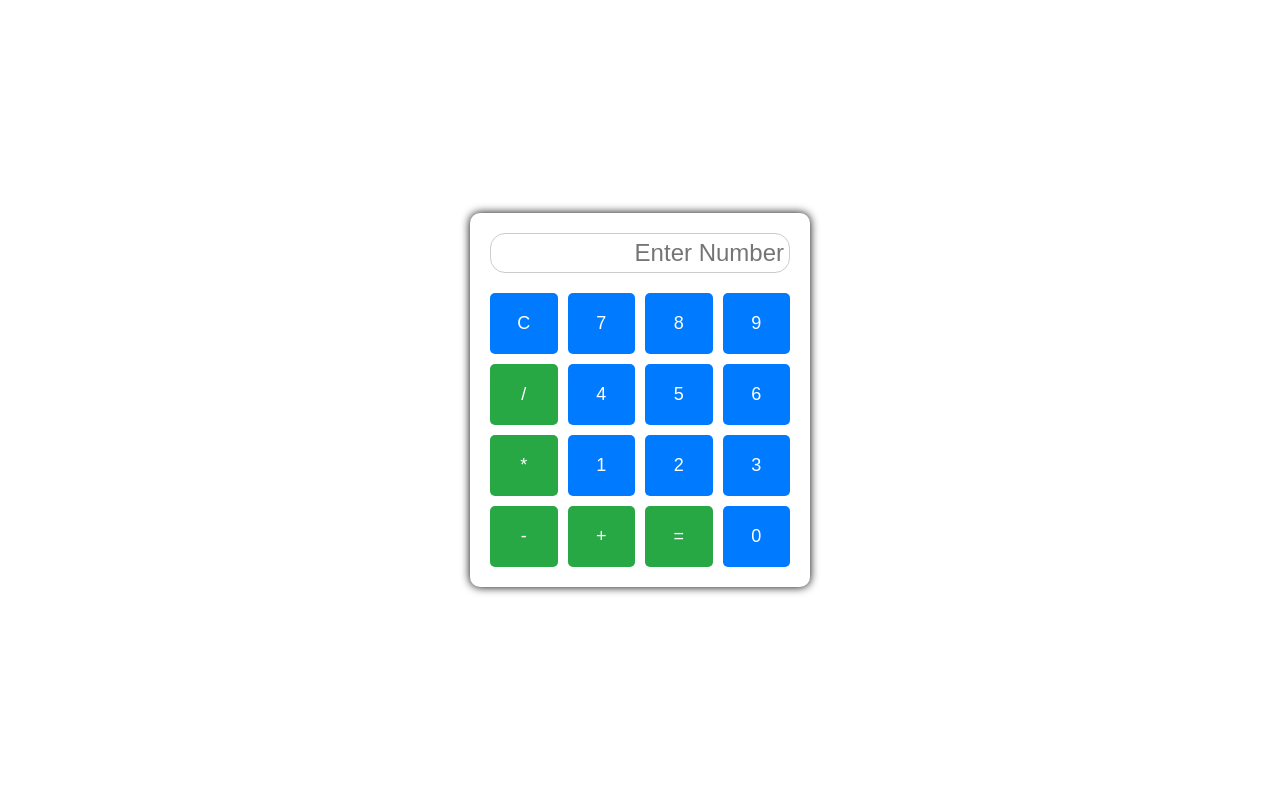
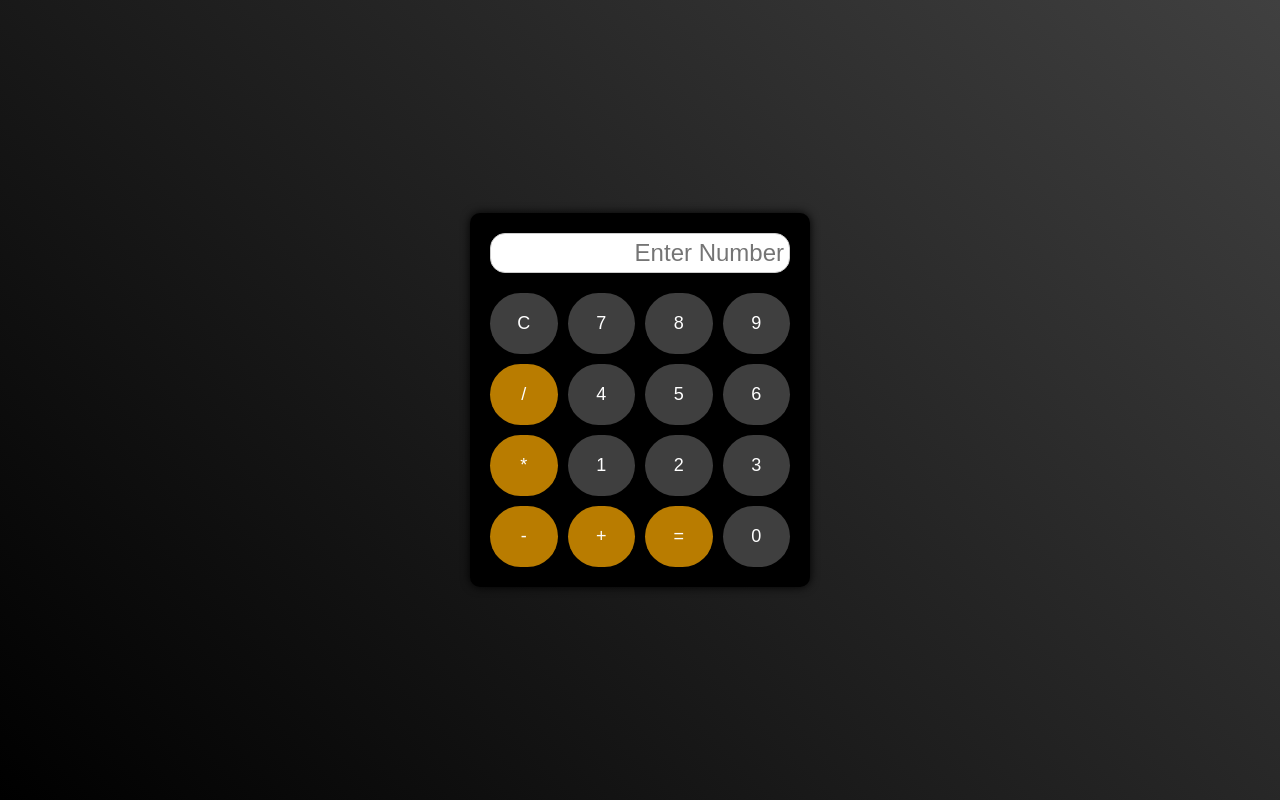
Before and after one commit to VirakbothYin/Calculator-App, a plain HTML site: page index.html in a window 1280 px wide. Drawn offline with Linux system fonts and the light colour scheme.

Commit message:
Update style.css

```diff
--- a/style.css
+++ b/style.css
@@ -4,14 +4,29 @@ body {
     justify-content: center; /* Centers content horizontally */
     align-items: center; /* Centers content vertically */
     height: 100vh; /* Sets the height of the body to the full viewport height */
-    background-color: white; /* Sets the background color of the body to white */
+    background: linear-gradient(45deg,black,gray,black);
+    background-size: 400% 400%; /* Sets the background color of the body to white */
     font-family: Arial, Helvetica, sans-serif; /* Sets the font family for the entire body */
     margin: 0; /* Removes default margin for consistent centering */
+    animation: gradientAnimation 10s linear infinite;
 }
+@keyframes gradientAnimation {
+    0% {
+        background-postion: 100% 0% ;
+    }
+    50% {
+        background-position: 0% 100% ;
+    }
+    100% {
+        background-position: 100% 0% ;
+    }
+}
+
+
 
 /* Style for the calculator container */
 .calculator {
-    background: white; /* Sets the background color of the calculator container */
+    background: rgb(0, 0, 0); /* Sets the background color of the calculator container */
     border-radius: 10px; /* Rounds the corners of the calculator container */
     padding: 20px; /* Adds padding inside the calculator container */
     width: 300px; /* Sets a fixed width for the calculator container */
@@ -41,10 +56,10 @@ body {
 .button {
     padding: 20px; /* Adds padding inside each button */
     font-size: 18px; /* Sets the font size for button text */
-    background: #007bff; /* Sets the default background color for buttons */
+    background: #3f3f3f; /* Sets the default background color for buttons */
     color: white; /* Sets the text color to white */
     border: none; /* Removes the default border */
-    border-radius: 5px; /* Rounds the corners of the buttons */
+    border-radius: 90px; /* Rounds the corners of the buttons */
     cursor: pointer; /* Changes the cursor to a pointer on hover */
     transition: background 0.3s; /* Adds a smooth transition effect for background color changes */
 }
@@ -56,7 +71,7 @@ button:hover {
 
 /* Style for operator buttons (e.g., +, -, *, /) */
 .operator {
-    background: #28a745; /* Sets a distinct background color for operator buttons */
+    background: #b97c00; /* Sets a distinct background color for operator buttons */
 }
 
 /* Hover effect for operator buttons */
```
